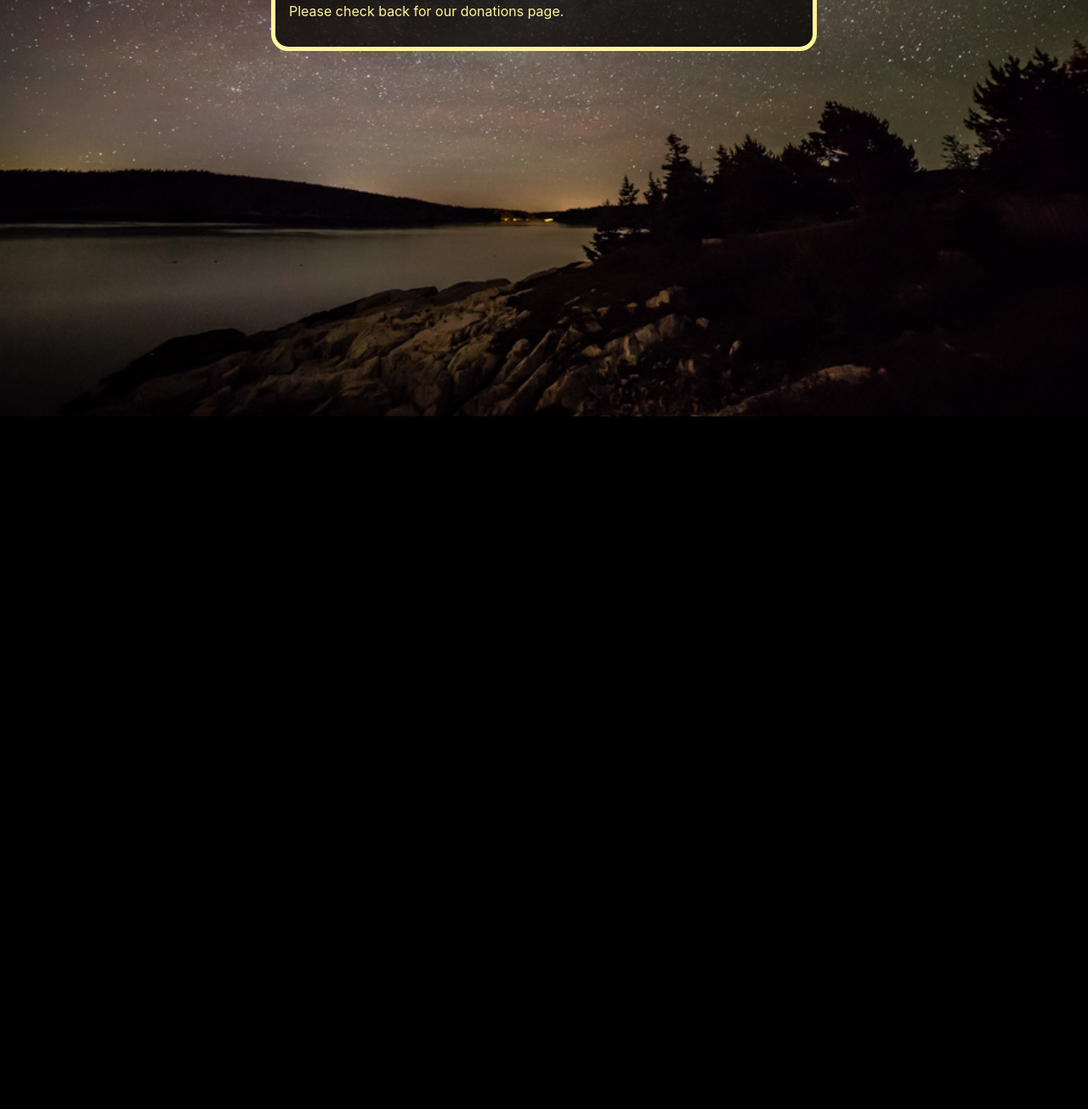
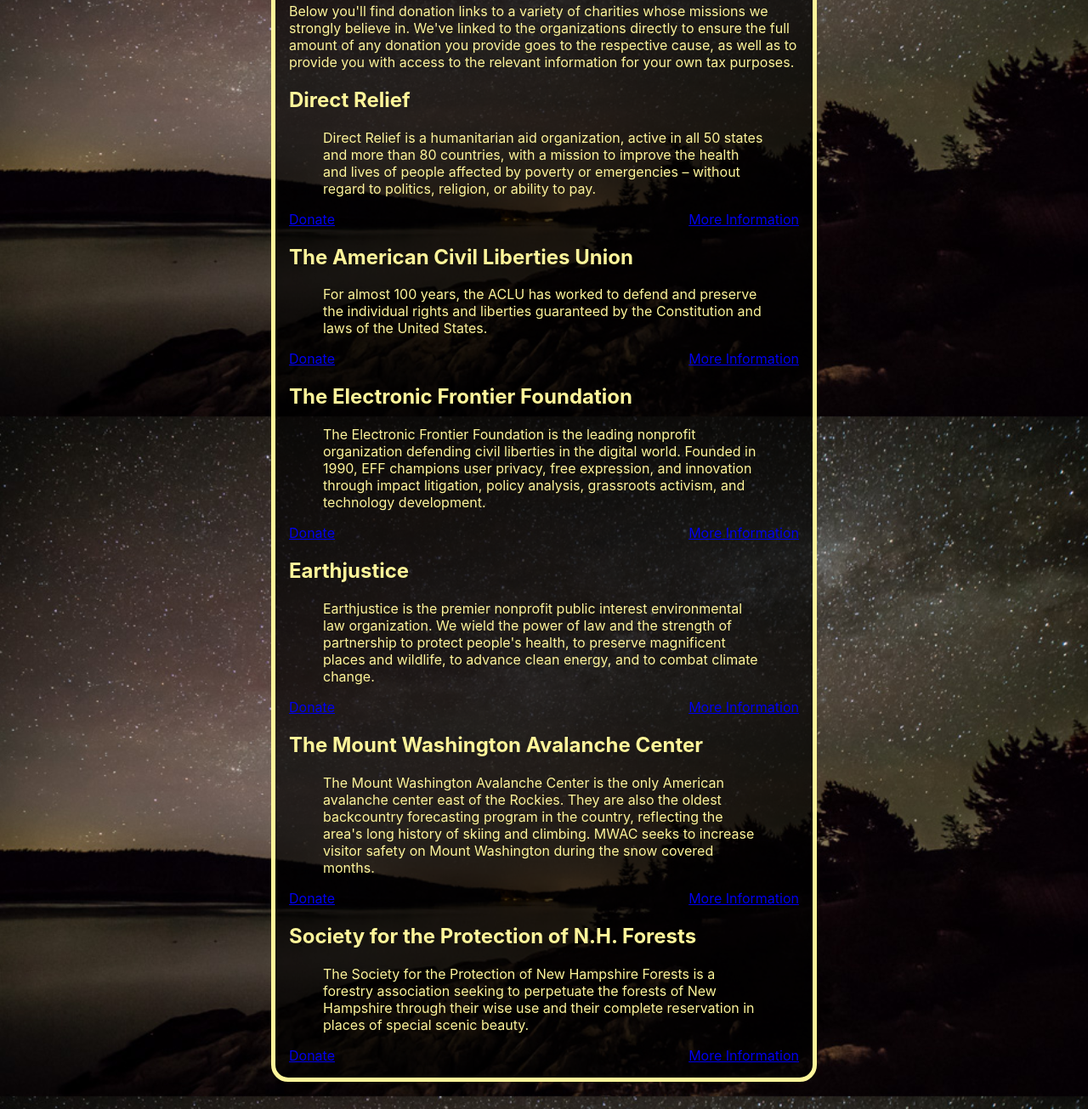
Before and after one commit to SarahBennedsen/kamp, a website: page public/registry.html in a window 1280 px wide. Shown: the part 310-1615 px from the top of the page at 85% size. Before the commit the page ends 800 px from the top, so only its background shows below. Drawn offline with Linux system fonts and the light colour scheme.

Commit message:
Add charities

```diff
--- a/public/registry.html
+++ b/public/registry.html
@@ -49,6 +49,9 @@
         margin: 0;
 
     }
+    .more {
+        float: right;
+    }
 
 </style>
 <meta name="viewport" content="width=device-width, initial-scale=1">
@@ -80,7 +83,49 @@
 
     <p>With that said, if you'd still like to give something, instead of gifts we ask that you contribute to one of our charities of choice.</p>
 
-    <p>Please check back for our donations page.</p>
+    <p>Below you'll find donation links to a variety of charities whose missions we strongly believe in. We've linked to the organizations directly to ensure the full amount of any donation you provide goes to the respective cause, as well as to provide you with access to the relevant information for your own tax purposes.</p>
+
+    <div>
+        <h2>Direct Relief</h2>
+        <blockquote>Direct Relief is a humanitarian aid organization, active in all 50 states and more than 80 countries, with a mission to improve the health and lives of people affected by poverty or emergencies – without regard to politics, religion, or ability to pay. </blockquote>
+        <a class="more" href="https://www.directrelief.org/about/">More Information</a>
+        <a href="https://secure.directrelief.org/site/Donation">Donate</a>
+    </div>
+
+    <div>
+        <h2>The American Civil Liberties Union</h2>
+        <blockquote>For almost 100 years, the ACLU has worked to defend and preserve the individual rights and liberties guaranteed by the Constitution and laws of the United States.</blockquote>
+        <a class="more" href="https://www.aclu.org/about-aclu">More Information</a>
+        <a href="https://action.aclu.org/give/make-tax-deductible-gift-aclu-foundation">Donate</a>
+    </div>
+
+    <div>
+        <h2>The Electronic Frontier Foundation</h2>
+        <blockquote>The Electronic Frontier Foundation is the leading nonprofit organization defending civil liberties in the digital world. Founded in 1990, EFF champions user privacy, free expression, and innovation through impact litigation, policy analysis, grassroots activism, and technology development.</blockquote>
+        <a class="more" href="https://www.eff.org/about">More Information</a>
+        <a href="https://supporters.eff.org/donate/">Donate</a>
+    </div>
+
+    <div>
+        <h2>Earthjustice</h2>
+        <blockquote>Earthjustice is the premier nonprofit public interest environmental law organization. We wield the power of law and the strength of partnership to protect people's health, to preserve magnificent places and wildlife, to advance clean energy, and to combat climate change.</blockquote>
+        <a class="more" href="https://earthjustice.org/about">More Information</a>
+        <a href="https://secure.earthjustice.org/site/Donation2">Donate</a>
+    </div>
+
+    <div>
+        <h2>The Mount Washington Avalanche Center</h2>
+        <blockquote>The Mount Washington Avalanche Center is the only American avalanche center east of the Rockies. They are also the oldest backcountry forecasting program in the country, reflecting the area's long history of skiing and climbing. MWAC seeks to increase visitor safety on Mount Washington during the snow covered months.</blockquote>
+        <a class="more" href="https://www.mountwashingtonavalanchecenter.org/about-mwac/">More Information</a>
+        <a href="https://www.mountwashingtonavalanchecenter.org/we-need-your-help/">Donate</a>
+    </div>
+
+    <div>
+        <h2>Society for the Protection of N.H. Forests</h2>
+        <blockquote>The Society for the Protection of New Hampshire Forests is a forestry association seeking to perpetuate the forests of New Hampshire through their wise use and their complete reservation in places of special scenic beauty.</blockquote>
+        <a class="more" href="https://forestsociety.org/what-we-do">More Information</a>
+        <a href="https://forestsociety.org/contributions">Donate</a>
+    </div>
 
 </div>
 
```
